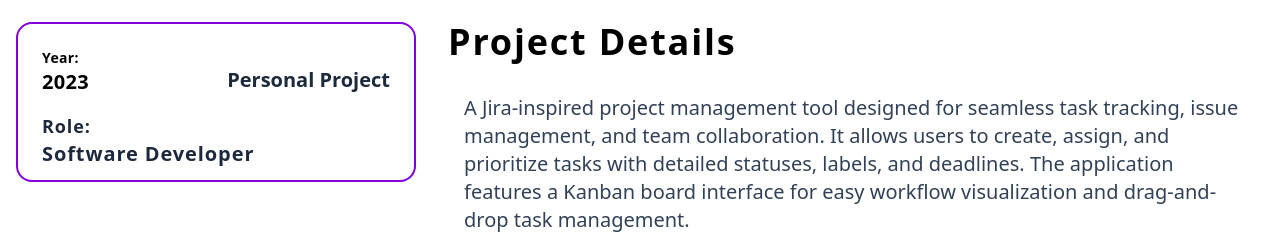
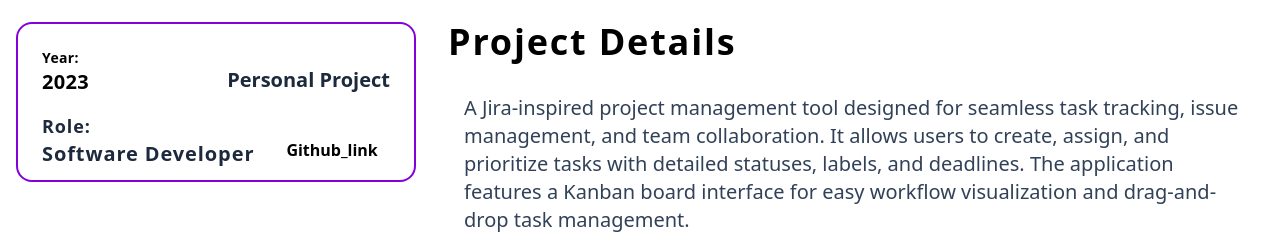
Before and after one commit to YashNarwar1/my_portfolio, a React (Vite) app: page /projects/1 in a window 1280 px wide. Shown: the part 898-1132 px from the top of the page. Built offline with nearby package versions, Linux system fonts and the light colour scheme.

Commit message:
github link and margin setup

```diff
--- a/src/components/CardProjects.jsx
+++ b/src/components/CardProjects.jsx
@@ -41,20 +41,19 @@ export const CardProjects = ({
           }}
         />
       </div>
+      <div className="flex items-center justify-between gap-4">
         <Link to={`/projects/${projectsId}`}>
           <h1
-          className={cn(
-            "flex items-center justify-between gap-4  font-bold text-black pt-2",
-            classNameHeader
-          )}>
+            className={cn("  font-bold text-black pt-2", classNameHeader)}
+            asChild>
             {title}
-
+          </h1>
+        </Link>
         <a href="https://github.com/YashNarwar1">
           {" "}
           <LucideCircleArrowOutUpRight className="w-5 h-5 hover:text-purple-700 border-1 cursor-pointer" />{" "}
         </a>
-        </h1>
-      </Link>
+      </div>
       <p className="text-lg text-slate-500 ">{description}</p>
     </div>
   );
--- a/src/pages/projectIdPage.jsx
+++ b/src/pages/projectIdPage.jsx
@@ -1,6 +1,12 @@
 import { Link, useParams } from "react-router-dom";
 import { data } from "../lib/data.js";
 import { Card } from "../components/card.jsx";
+import {
+  GitBranch,
+  GitCommitHorizontal,
+  GitFork,
+  LucideCircleArrowOutUpRight,
+} from "lucide-react";
 
 const ProjectIdPage = () => {
   const { projectId } = useParams();
@@ -50,9 +56,18 @@ const ProjectIdPage = () => {
               Personal Project
             </p>
           </div>
-          <p className="text-sm md:text-lg font-semibold text-slate-800 tracking-wider mb-1 lg:mb-4 flex flex-col">
-            Role: <span className="text-md md:text-xl">Software Developer</span>
-          </p>
+          <div className="flex  items-center gap-8">
+            <p className="text-sm md:text-lg font-semibold text-slate-800 tracking-wider mb-1 lg:mb-4 flex flex-col">
+              Role:{" "}
+              <span className="text-md md:text-xl">Software Developer</span>
+            </p>
+            <a href="https://github.com/YashNarwar1">
+              {" "}
+              <p className="w-5 h-5 flex hover:text-purple-700   font-bold cursor-pointer">
+                Github_link
+              </p>{" "}
+            </a>
+          </div>
         </div>
 
         <div className="flex flex-1 flex-col gap-4">
```
Lines whose indentation alone changed are shown as unchanged.
